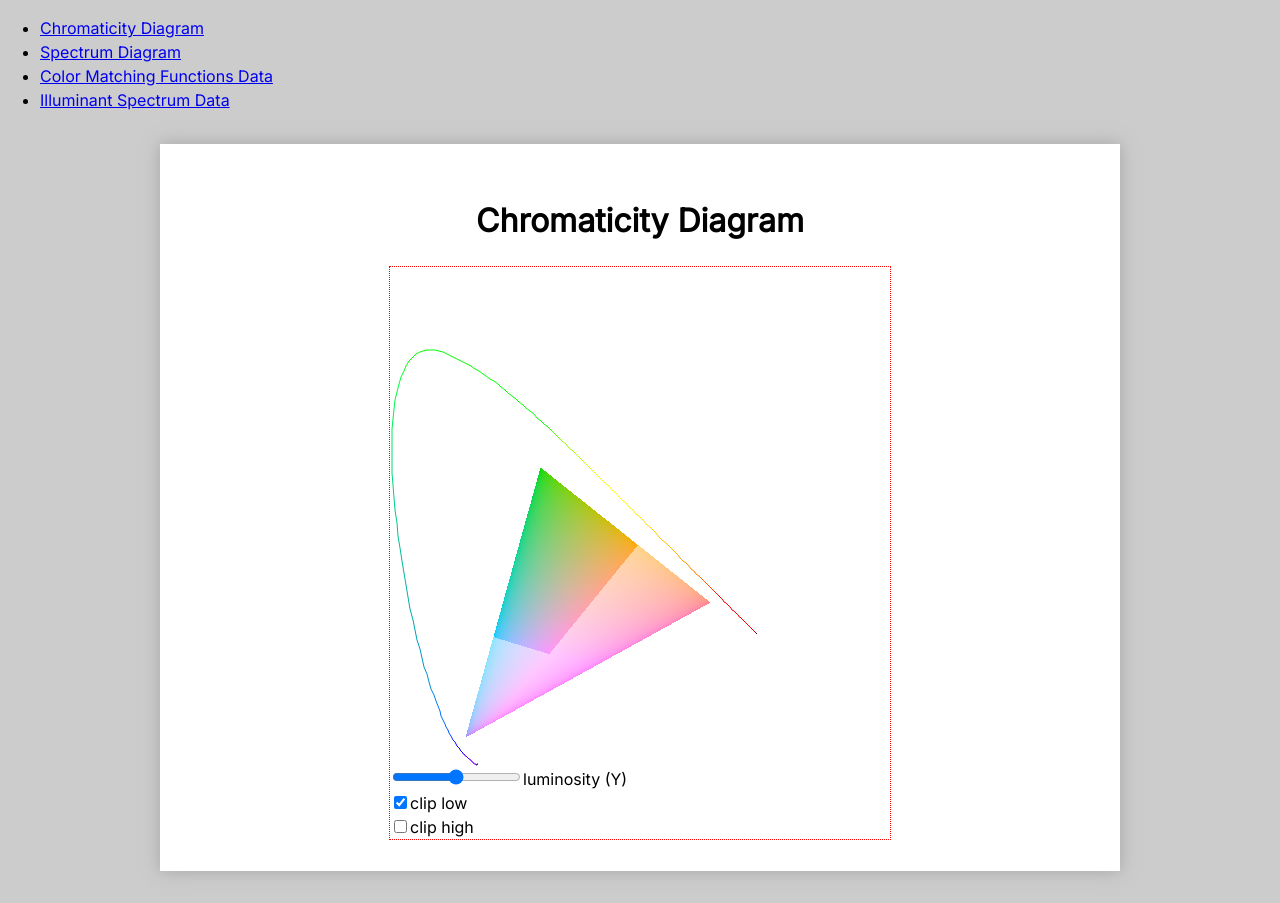
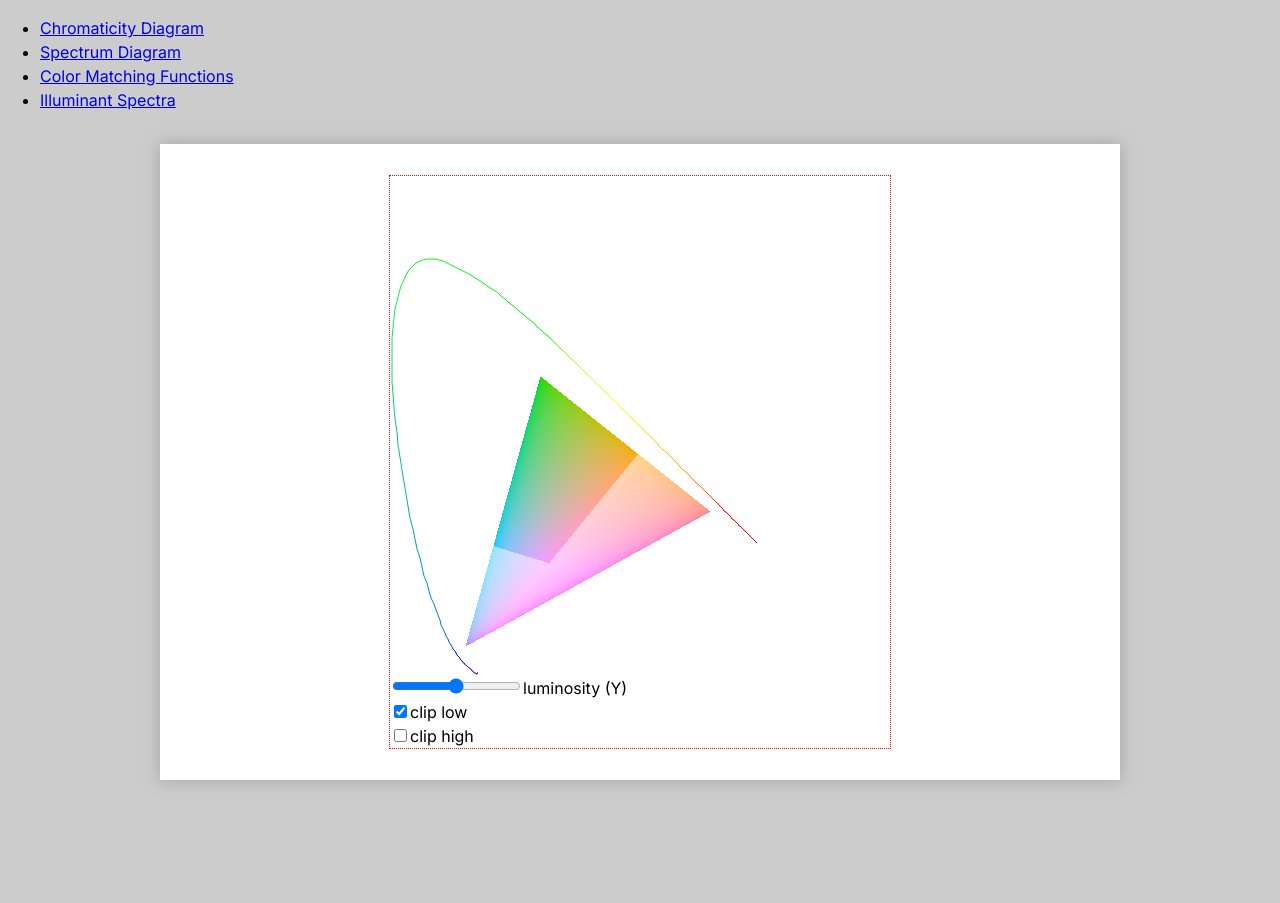
Before and after one commit to aradzie/spectrum, a React (Vite) app: page / in a window 1280 px wide. After the commit the page ends 812 px from the top, so only its background shows below. Built offline with nearby package versions, Linux system fonts and the light colour scheme.

Commit message:
use the `react-router` library

```diff
--- a/package.json
+++ b/package.json
@@ -14,6 +14,7 @@
     "@fontsource/inter": "^5.1.0",
     "react": "^19.0.0",
     "react-dom": "^19.0.0",
+    "react-router": "^7.1.1",
     "recharts": "^2.15.0"
   },
   "devDependencies": {
--- a/src/App.tsx
+++ b/src/App.tsx
@@ -1,19 +1,16 @@
 import "./App.module.css";
-import { useState } from "react";
+import { HashRouter } from "react-router";
 import * as styles from "./App.module.css";
-import { Nav } from "./Nav.tsx";
-import { pages } from "./pages/pages.tsx";
+import { Nav } from "./pages/Nav.tsx";
+import { PageRoutes } from "./pages/pages.tsx";
 
 export function App() {
-  const [pageIndex, setPageIndex] = useState(0);
-  const { title, component: Component } = pages[pageIndex];
   return (
-    <>
-      <Nav pageIndex={pageIndex} onPageIndexChange={setPageIndex} />
+    <HashRouter>
+      <Nav />
       <main className={styles.root}>
-        <h1 className={styles.title}>{title}</h1>
-        <Component />
+        <PageRoutes />
       </main>
-    </>
+    </HashRouter>
   );
 }
--- a/src/Nav.tsx
+++ /dev/null
@@ -1,29 +0,0 @@
-import { pages } from "./pages/pages.tsx";
-
-export function Nav({
-  pageIndex,
-  onPageIndexChange,
-}: {
-  pageIndex: number;
-  onPageIndexChange: (index: number) => void;
-}) {
-  return (
-    <ul>
-      {pages.map((page, index) => {
-        return (
-          <li key={index}>
-            <a
-              href="#"
-              onClick={(ev) => {
-                ev.preventDefault();
-                onPageIndexChange(index);
-              }}
-            >
-              {page.title}
-            </a>
-          </li>
-        );
-      })}
-    </ul>
-  );
-}
--- /dev/null
+++ b/src/pages/Nav.tsx
@@ -0,0 +1,22 @@
+import { NavLink } from "react-router";
+
+export function Nav() {
+  return (
+    <nav>
+      <ul>
+        <li>
+          <NavLink to="/">Chromaticity Diagram</NavLink>
+        </li>
+        <li>
+          <NavLink to="/spectrum">Spectrum Diagram</NavLink>
+        </li>
+        <li>
+          <NavLink to="/cmf">Color Matching Functions</NavLink>
+        </li>
+        <li>
+          <NavLink to="/illuminant">Illuminant Spectra</NavLink>
+        </li>
+      </ul>
+    </nav>
+  );
+}
--- a/src/pages/pages.tsx
+++ b/src/pages/pages.tsx
@@ -1,15 +1,18 @@
-import { type ExoticComponent, lazy, type ReactNode } from "react";
+import { lazy } from "react";
+import { Route, Routes } from "react-router";
 
 const ChromaticityPage = lazy(() => import("./page-chromaticity.tsx"));
-const SpectrumPage = lazy(() => import("./page-spectrums.tsx"));
+const SpectrumPage = lazy(() => import("./page-spectrum.tsx"));
 const CmfDataPage = lazy(() => import("./page-cmf-data.tsx"));
 const IlluminantDataPage = lazy(() => import("./page-illuminant-data.tsx"));
 
-export type Page = { title: ReactNode; component: ExoticComponent };
-
-export const pages: ReadonlyArray<Readonly<Page>> = [
-  { title: "Chromaticity Diagram", component: ChromaticityPage },
-  { title: "Spectrum Diagram", component: SpectrumPage },
-  { title: "Color Matching Functions Data", component: CmfDataPage },
-  { title: "Illuminant Spectrum Data", component: IlluminantDataPage },
-];
+export function PageRoutes() {
+  return (
+    <Routes>
+      <Route path={"/"} index element={<ChromaticityPage />} />
+      <Route path={"/spectrum"} element={<SpectrumPage />} />
+      <Route path={"/cmf"} element={<CmfDataPage />} />
+      <Route path={"/illuminant"} element={<IlluminantDataPage />} />
+    </Routes>
+  );
+}
```
Also changed, not shown: src/pages/page-spectrum.tsx (renamed from src/pages/page-spectrums.tsx), 1 other file (tests, documents, lock files or other folders).
